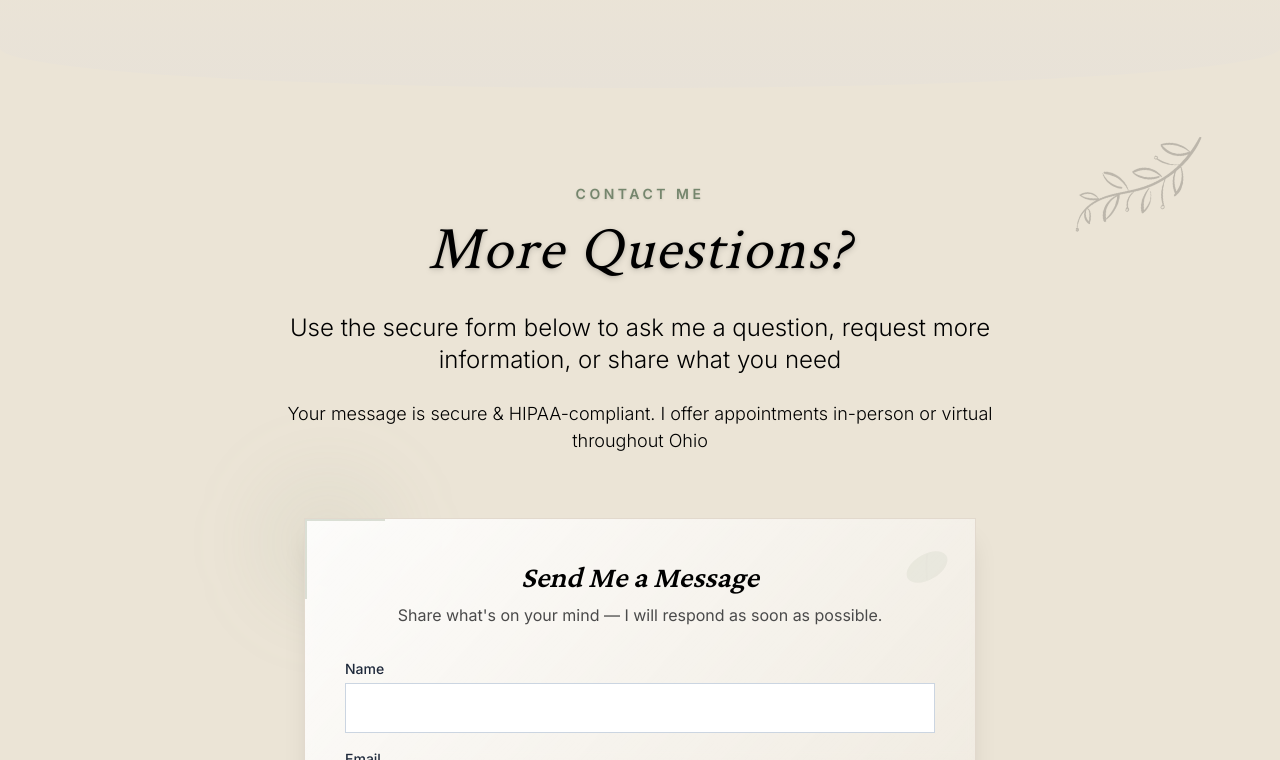
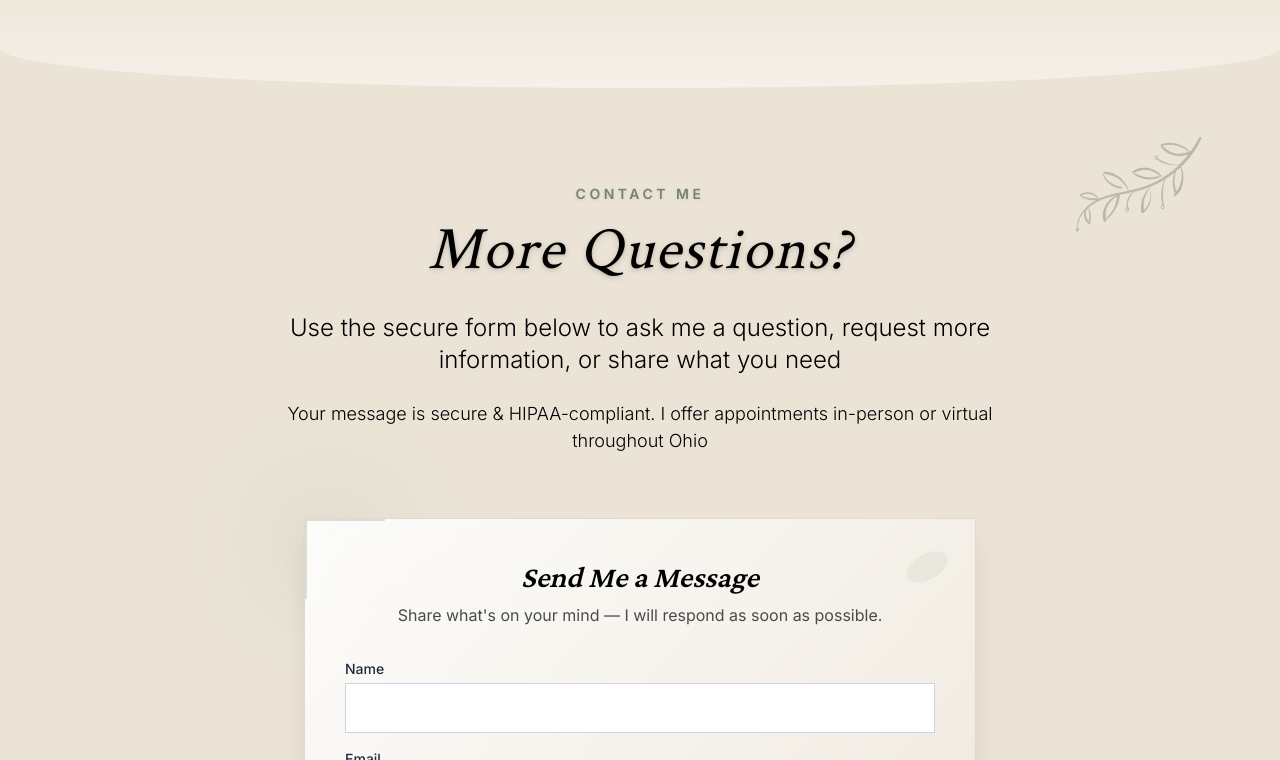
Before and after one commit to JaeShift/MMHH, a Next.js app: page / in a window 1280 px wide. Shown: the part 6820-7580 px from the top of the page. Built offline with nearby package versions, Linux system fonts and the light colour scheme; a web font is replaced by a local one.

Commit message:
adjust divider gradient to medium subtlety - better balance

```diff
--- a/src/app/page.tsx
+++ b/src/app/page.tsx
@@ -607,7 +607,7 @@ export default function Page() {
 
       {/* Divider between FAQ and Contact */}
       <div className="relative h-16 bg-[#EBE4D6] z-20">
-        <div className="absolute top-0 w-full h-32 bg-gradient-to-b from-[#EBE4D6] to-[#E8E2D8]" style={{ borderRadius: '0 0 100% 100% / 0 0 80px 80px' }}></div>
+        <div className="absolute top-0 w-full h-32 bg-gradient-to-b from-[#EBE4D6] to-[#F5F0E8]" style={{ borderRadius: '0 0 100% 100% / 0 0 80px 80px' }}></div>
       </div>
 
       {/* CONTACT */}
```
